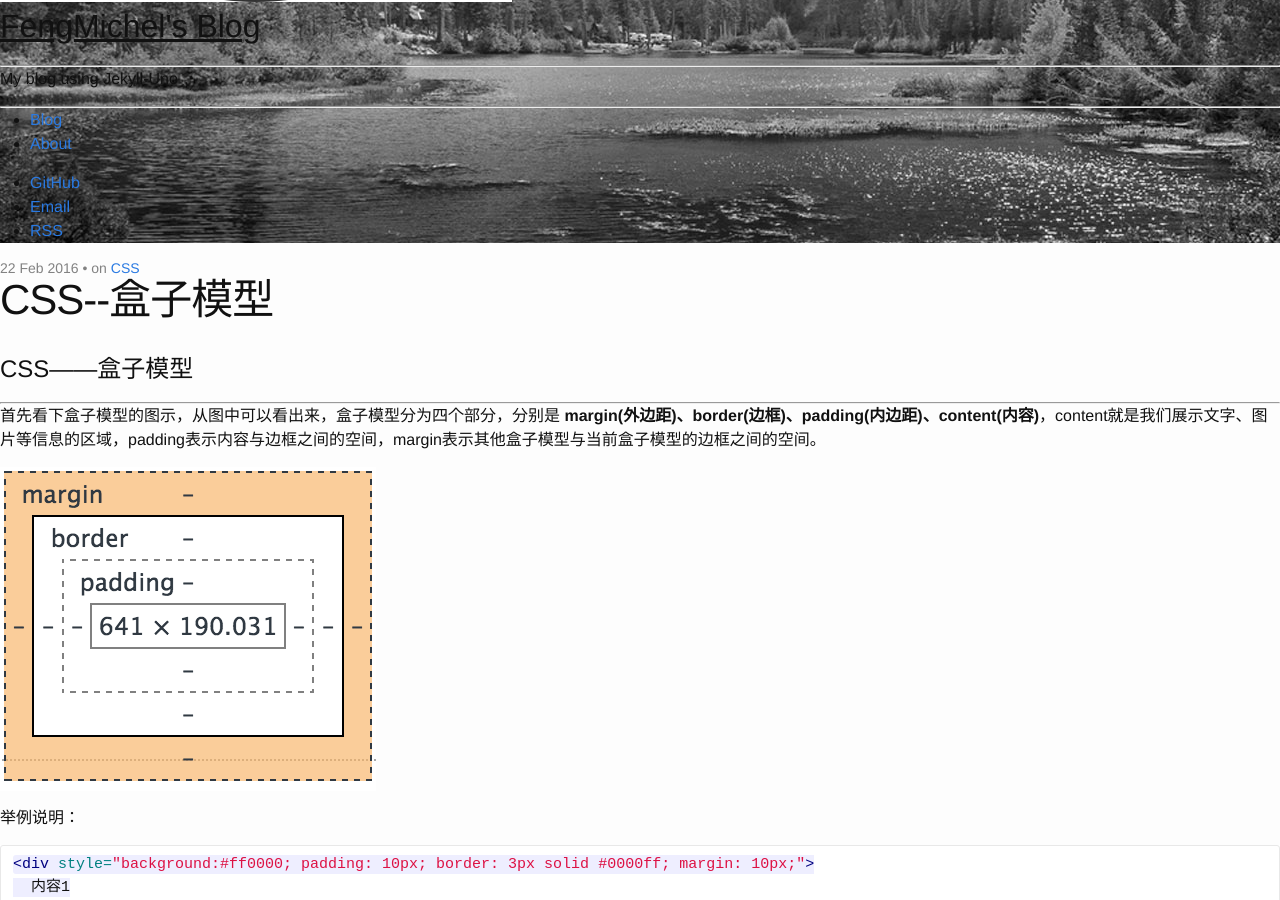
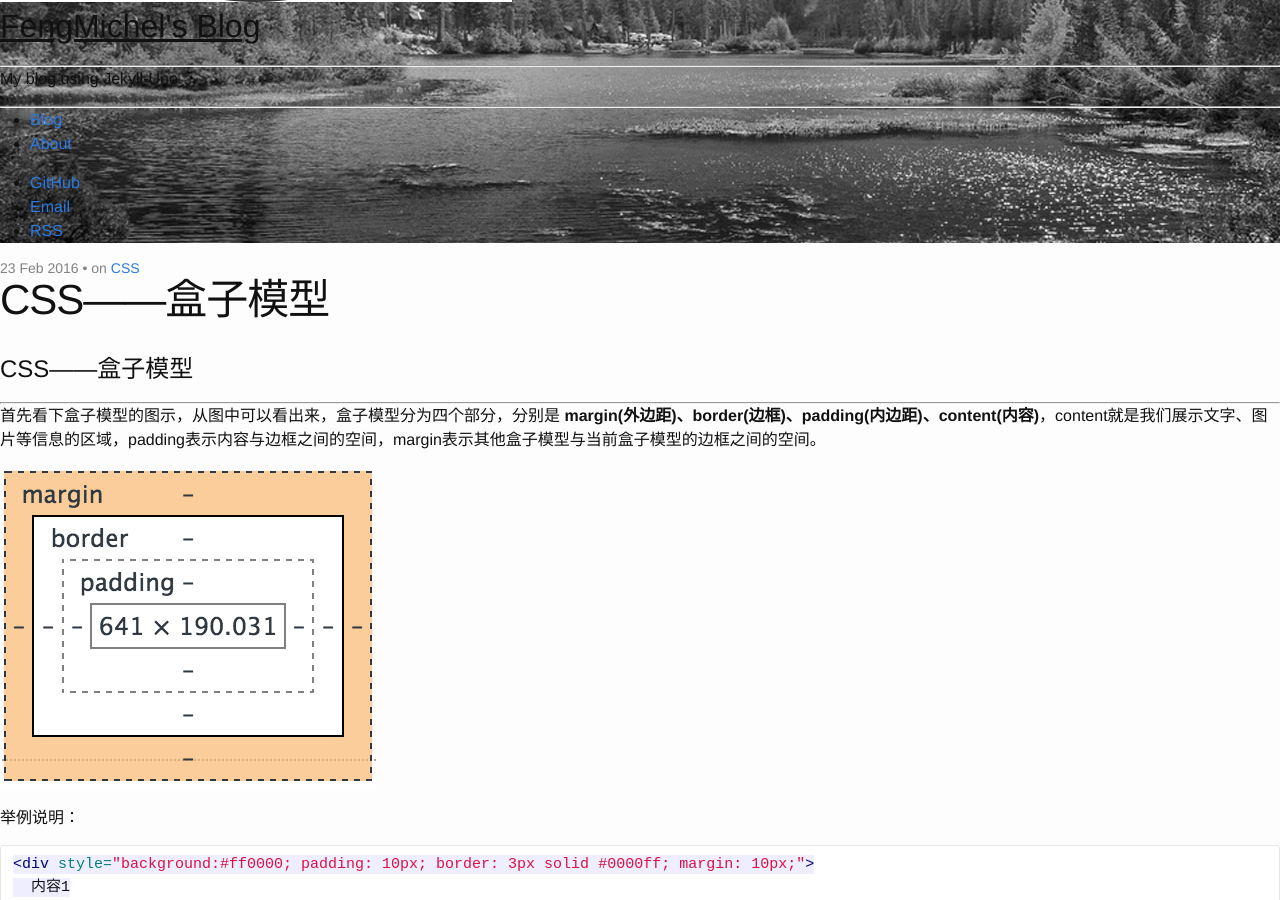
Before and after one commit to fengzhongshuang/fengzhongshuang.github.io, a Jekyll site: the page built from _posts/2016-02-23-css-box.markdown, in a window 1280 px wide and 900 px high, scrolled down 510 px. Built offline with Jekyll 4.4.1, drawn with Linux system fonts in a browser that asks for light colours; nearby versions of some CDN libraries; part of the change alters nothing that is shown.

```diff
--- a/_config.yml
+++ b/_config.yml
@@ -24,6 +24,7 @@ defaults:
 
 # Build settings
 destination: _site
+timezone: Asia/Shanghai
 paginate: 10
 permalink: /:year/:month/:title/
 markdown: kramdown
--- a/_posts/2016-02-23-css-box.markdown
+++ b/_posts/2016-02-23-css-box.markdown
@@ -1,6 +1,5 @@
 ---
-title:  "CSS--盒子模型"
-date:   2016-02-22 08:38:00
+title: "CSS——盒子模型"
 categories: [CSS]
 tags: [CSS]
 ---
```
Also changed, not shown: 5 other files.
